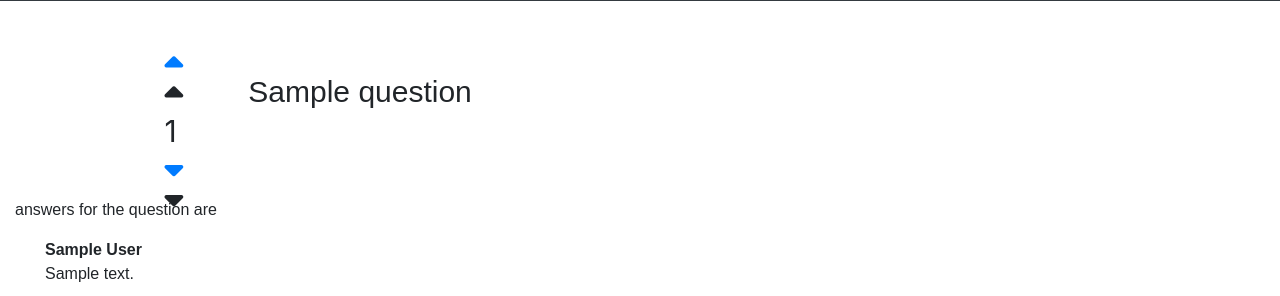
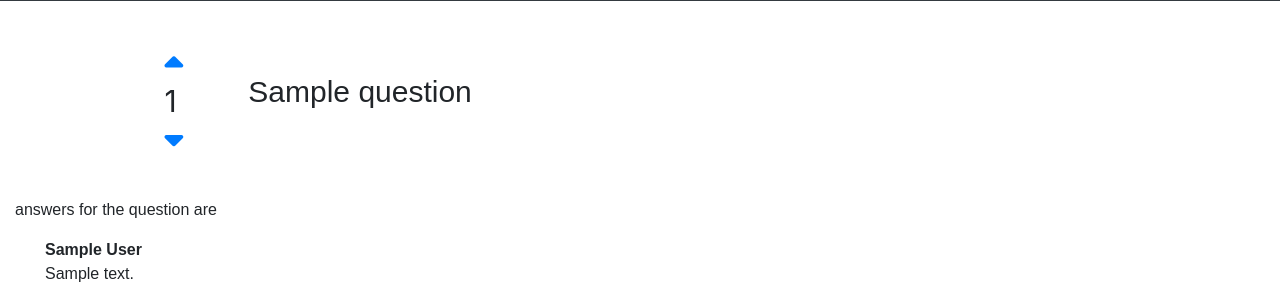
Before and after one commit to ravinduf/Forum, a Django app: page /question/1 in a window 1280 px wide. Shown: the part 175-471 px from the top of the page. Run offline with Django 3.2, Linux system fonts and the light colour scheme; a user stored in the database is signed in; tables that the repository leaves empty hold one stand-in row (values such as "Sample post"); some libraries are stand-ins or nearby versions; some web fonts are replaced.

Commit message:
fixed error of showing 4 voting buttons

```diff
--- a/forum/templates/forum/question_page.html
+++ b/forum/templates/forum/question_page.html
@@ -7,14 +7,19 @@
         <div class = "col-2" id="votes_col_div">
             <div id ="votes_div">
                 {% if user.is_authenticated %}
-                <a href="{% url 'addVote' pk=question.pk %}"> <span class="fas fa-caret-up"></span><br></a>
+                <a href="{% url 'addVote' pk=question.pk %}"> <span class="fas fa-caret-up"></span></a>
+                {% else %}
+                <span class="fas fa-caret-up" onclick="alert('you have to be logged in to vote')"></span>
+                {% endif%}
+                <br>
+                <span id="votes">{{ question.votes_count }}<br></span>
+
+                {% if user.is_authenticated %}
+                <a href="{% url 'subVote' pk=question.pk %}"> <span class="fas fa-caret-down"></span></a>
+                {% else %}
+                <span class="fas fa-caret-down" onclick=" alert('you have to be logged in to vote')"></span>
                 {% endif %}
-                <span class="fas fa-caret-up" onclick="alert('you have to be logged in to vote')"></span><br>
-                <span id="votes">{{ question.votes_count }}<br></span>
-                {% if user.is_authenticated %}
-                <a href="{% url 'subVote' pk=question.pk %}"> <span class="fas fa-caret-down"></span><br></a>
-                {% endif %}
-                <span class="fas fa-caret-down" onclick=" alert('you have to be logged in to vote')"></span><br>
+                <br>
             </div>
         </div>
         <div class = "col-8">
```
